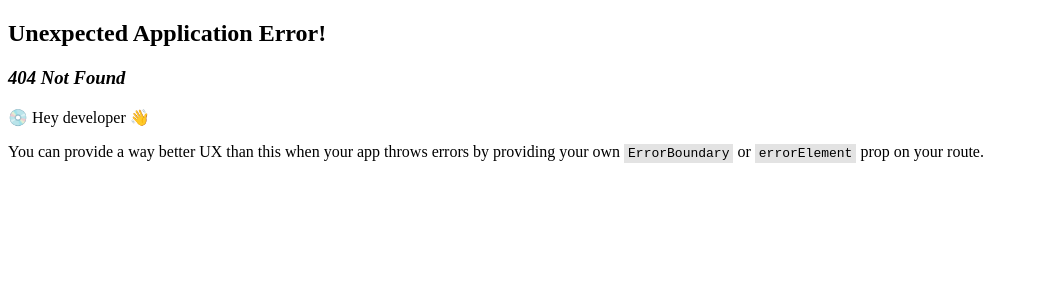
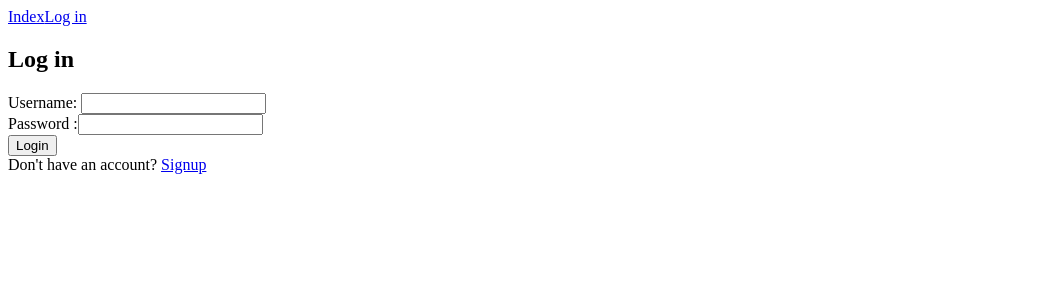
Before and after one commit to thomaspaysac/blog_client, a React (Vite) app: page /user/login in a window 1280 px wide. Before the commit this address had no page. Shown: the top 300 px of the page, without its empty margins (0-1039 px from the left). Built offline with nearby package versions, Linux system fonts and the light colour scheme.

Commit message:
Add login and signup pages

```diff
--- /dev/null
+++ b/src/components/Header.jsx
@@ -0,0 +1,12 @@
+import { Link } from "react-router-dom"
+
+const Header = () => {
+  return (
+    <div>
+      <Link to='/'>Index</Link>
+      <Link to="/user/login">Log in</Link>
+    </div>
+  )
+}
+
+export default Header;
--- a/src/pages/ArticleFull.jsx
+++ b/src/pages/ArticleFull.jsx
@@ -2,6 +2,7 @@ import { useParams } from "react-router-dom";
 import { useState, useEffect } from "react";
 import ArticleBody from "../components/ArticleBody";
 import ArticleComments from "../components/ArticleComments";
+import Header from "../components/Header";
 
 const ArticleFull = () => {
   const [article, setArticle] = useState();
@@ -20,6 +21,7 @@ const ArticleFull = () => {
     } else {
       return (
         <>
+          <Header />
           <ArticleBody blogPost={article.post} />
           <ArticleComments comments={article.comments} />
         </>
--- a/src/pages/Homepage.jsx
+++ b/src/pages/Homepage.jsx
@@ -1,5 +1,6 @@
 import { useState, useEffect } from "react";
 import ArticleOverview from "../components/ArticleOverview";
+import Header from "../components/Header";
 
 const Homepage = () => {
   const [allPosts, setAllPosts] = useState();
@@ -34,6 +35,7 @@ const Homepage = () => {
 
   return (
     <>
+      <Header />
       {postsList()}
     </>
   )
--- /dev/null
+++ b/src/pages/Login.jsx
@@ -0,0 +1,25 @@
+import { Link } from "react-router-dom"
+import Header from "../components/Header"
+
+export const Login = () => {
+  return (
+    <div>
+      <Header />
+      <h2>Log in</h2>
+      <form id='login_form'>
+        <div>
+          <label htmlFor="username">Username: </label>
+          <input type='text' id='username' name='username' />
+        </div>
+        <div>
+          <label htmlFor="password">Password :</label>
+          <input type='password' id='password' name='password'/>
+        </div>
+        <button type='submit'>Login</button>
+      </form>
+      <div>
+        Don't have an account? <Link to='/user/signup'>Signup</Link>
+      </div>
+    </div>
+  )
+}
--- /dev/null
+++ b/src/pages/Signup.jsx
@@ -0,0 +1,10 @@
+import Header from "../components/Header"
+
+export const Signup = () => {
+  return (
+    <div>
+      <Header />
+      <h2>Sign up</h2>
+    </div>
+  )
+}
```
Also changed, not shown: src/main.jsx (+10 -0 lines).
